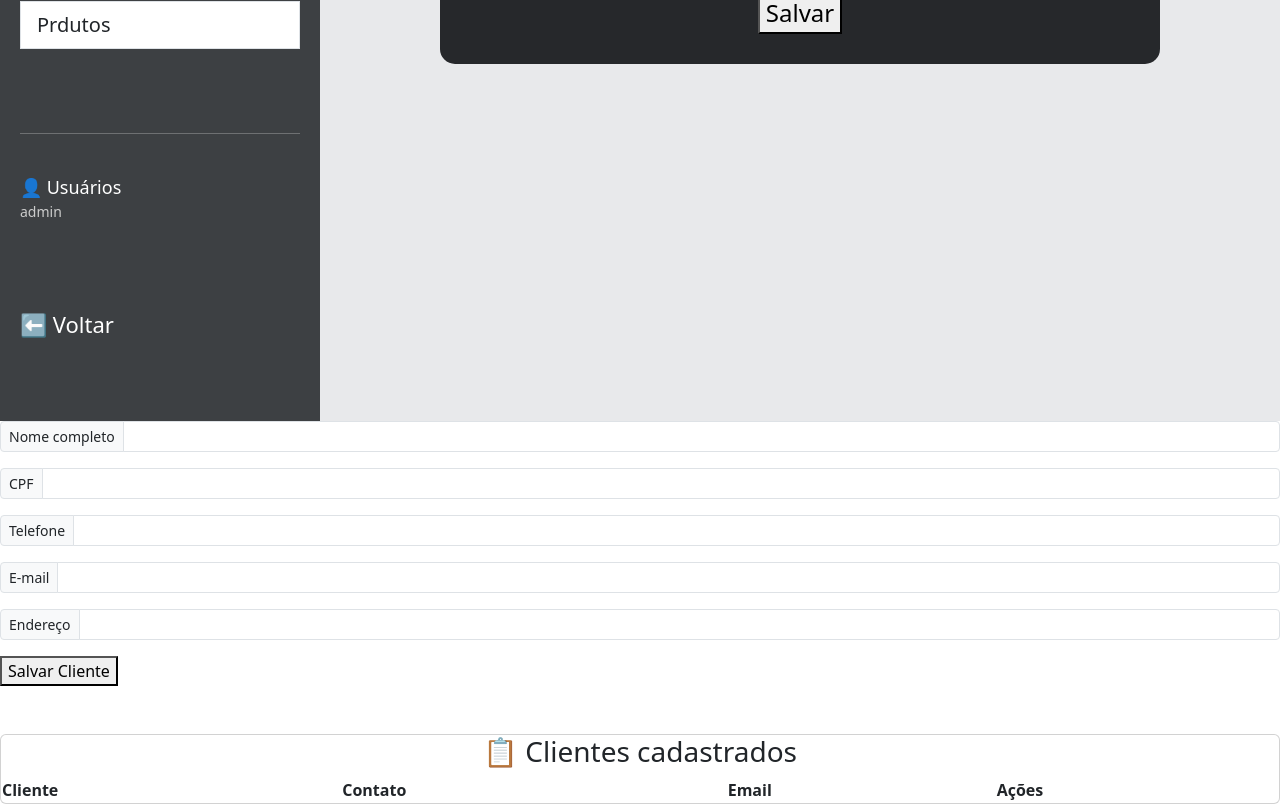
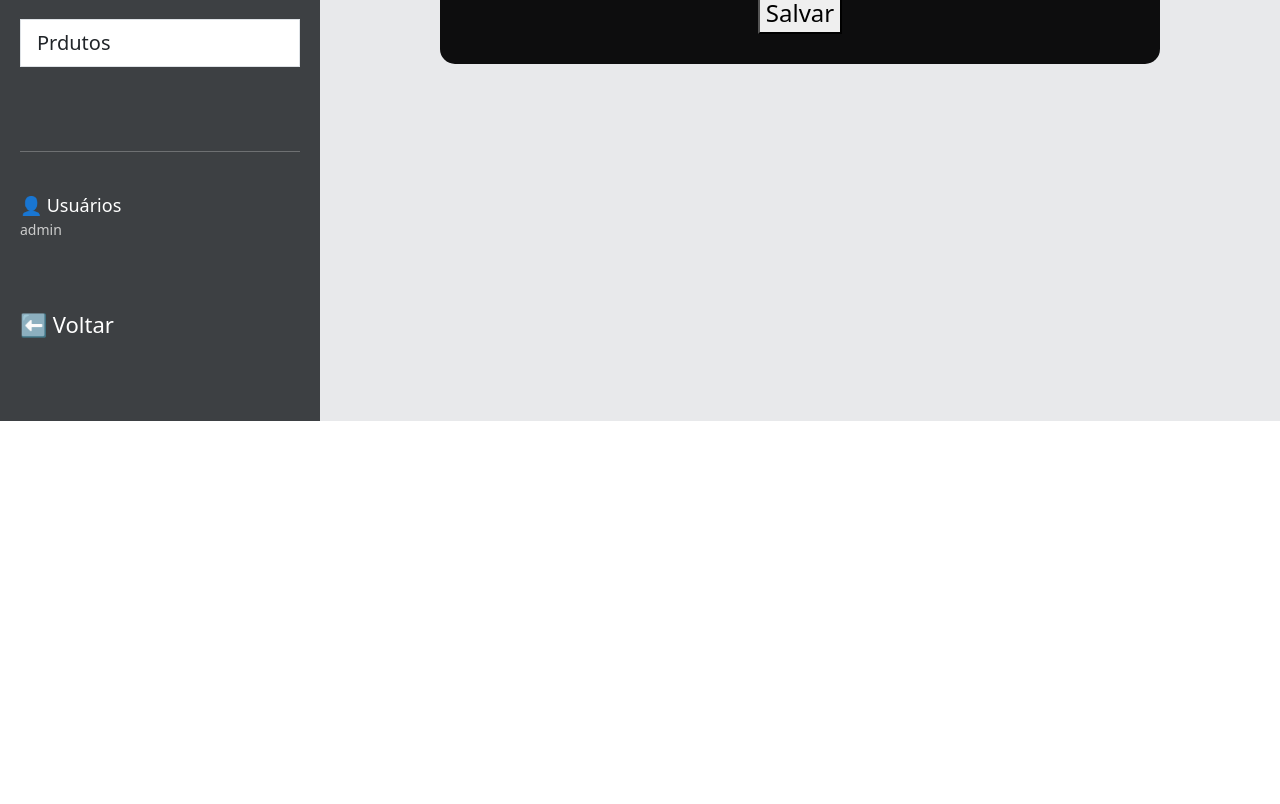
Before and after one commit to matheuskapp/pi-loja, a Next.js app: page /cadastro_clientes in a window 1280 px wide. Shown: the part 435-1239 px from the top of the page. After the commit the page ends 856 px from the top, so only its background shows below. Built offline with nearby package versions, Linux system fonts and the light colour scheme.

Commit message:
atualização cadastro clientes

```diff
--- a/app/cadastro_clientes/cadastro_clientes.css
+++ b/app/cadastro_clientes/cadastro_clientes.css
@@ -28,7 +28,7 @@ background-color: #3d4043
 }
 
 .menu-links li:hover {
- color: #0b1016;
+ color: #0c0c0c;
 }
 
 .usuario {
@@ -56,7 +56,7 @@ background-color: #3d4043
 }
 
 .titulo {
- background: #26282b;
+ background: #0d0d0e;
  color: white;
  padding: 30px;
  width: 80%;
--- a/app/cadastro_clientes/page.js
+++ b/app/cadastro_clientes/page.js
@@ -4,9 +4,10 @@ export default function CadastroClientes() {
     return (
         <div>
 
-            <h1>Cadastro de Clientes</h1>
+
 
             <div className="container-fluid">
+                 <h1>Cadastro de Clientes</h1>
                 <div className="row">
 
                     {/* MENU */}
@@ -19,7 +20,7 @@ export default function CadastroClientes() {
                         <div class="menu-links list-group list-group-flush my-5">
 
                             <ul className="menu-links">
-                                <li><a href="#" class="list-group-item-action">Vendas</a></li>
+                                <li><a href="#" class="list-group-item list-group-item-action">Vendas</a></li>
                                 <li><a href="#" class="list-group-item list-group-item-action ">Produtos</a></li>
                                 <li><a href="#" class="list-group-item list-group-item-action">Prdutos</a></li>
                             </ul>
@@ -77,48 +78,7 @@ export default function CadastroClientes() {
 
                 </div>
             </div>
-            <form>
-                <div class="input-group input-group-sm mb-3">
-                    <span class="input-group-text" id="inputGroup-sizing-sm">Nome completo</span>
-                    <input type="text" class="form-control" />
-                </div>
-                <div class="input-group input-group-sm mb-3">
-                    <span class="input-group-text" id="inputGroup-sizing-sm">CPF</span>
-                    <input type="number" class="form-control" />
-                </div>
-                <div class="input-group input-group-sm mb-3">
-                    <span class="input-group-text" id="inputGroup-sizing-sm">Telefone</span>
-                    <input type="number" class="form-control" />
-                </div>
-                <div class="input-group input-group-sm mb-3">
-                    <span class="input-group-text" id="inputGroup-sizing-sm">E-mail</span>
-                    <input type="text" class="form-control" />
-                </div>
-                <div class="input-group input-group-sm mb-3">
-                    <span class="input-group-text" id="inputGroup-sizing-sm">Endereço</span>
-                    <input type="text" class="form-control" />
-                </div>
-                <button>Salvar Cliente</button>
-            </form>
-            <br></br>
-            <br></br>
 
-
-            <div class="card">
-                <h3 class="text-center">📋 Clientes cadastrados</h3>
-
-                <table lass="text-center" >
-                    <thead lass="text-center">
-                        <tr>
-                            <th>Cliente</th>
-                            <th>Contato</th>
-                            <th>Email</th>
-                            <th>Ações</th>
-                        </tr>
-                    </thead>
-                    <tbody id="tabelaClientes"></tbody>
-                </table>
-            </div>
 
 
 
```
